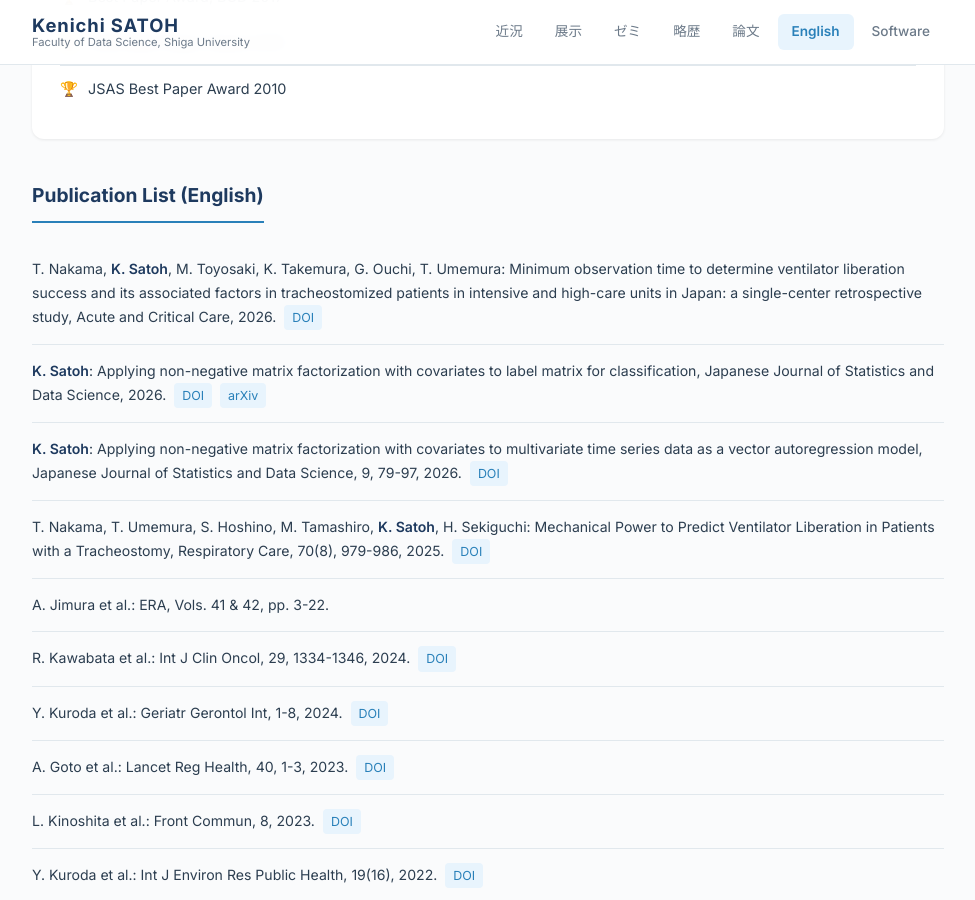
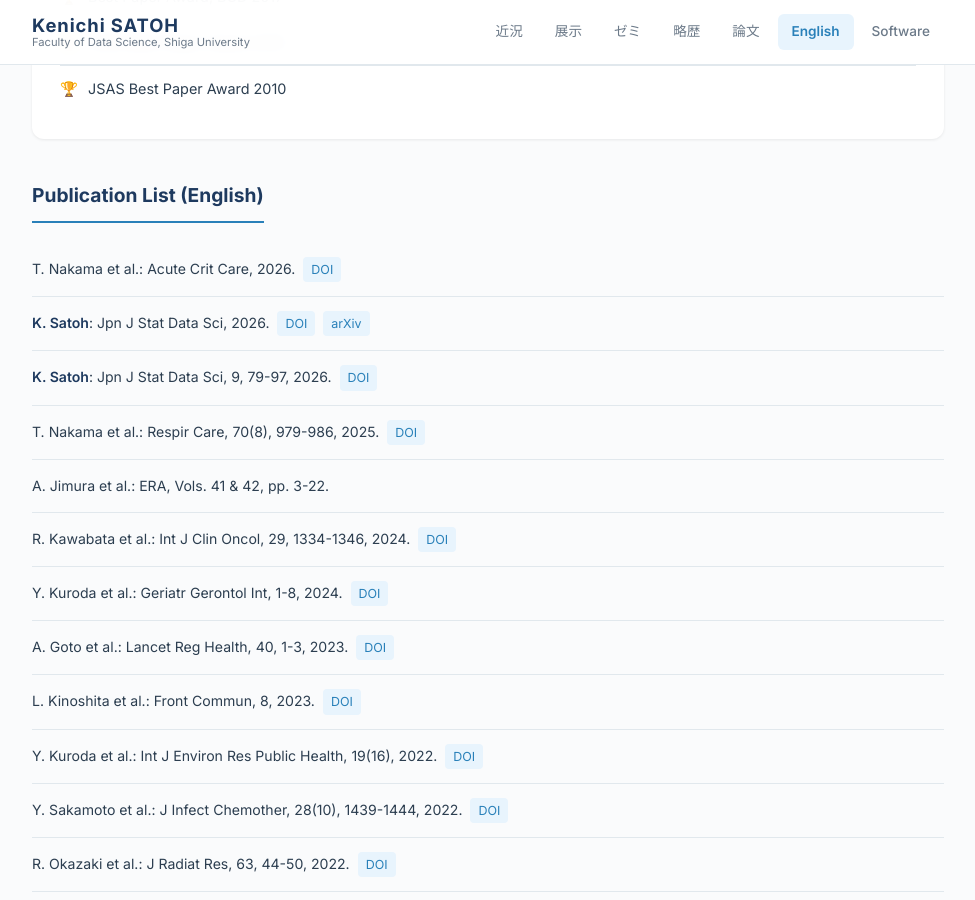
Before and after one commit to ksatohds/ksatohds.github.io, a Jekyll site: the page built from english.md, in a window 1280 px wide and 900 px high, scrolled down 1859 px. Shown: the whole window, without its empty margins (152-1127 px from the left). Built offline with Jekyll 4.4.1, drawn with Linux system fonts in a browser that asks for light colours.

Commit message:
20260825 english: Publication List を省略形に統一
上位4件だけが完全形（全著者・タイトル・誌名フルスペル）で、残り67件は
省略形という混在状態だったため、リストの表記規則
「著者: 誌名略, 巻(号), ページ, 年. DOI」（3名以上は et al.、タイトルなし）
に合わせて統一した。
- Acute and Critical Care 2026 → T. Nakama et al.: Acute Crit Care, 2026.
- JJSD 2026 (label matrix)     → K. Satoh: Jpn J Stat Data Sci, 2026.
- JJSD 9, 79-97, 2026 (VAR)    → K. Satoh: Jpn J Stat Data Sci, 9, 79-97, 2026.
- Respiratory Care 2025        → T. Nakama et al.: Respir Care, 70(8), 979-986, 2025.
誌名略は既存の Jpn J Biometrics 等に倣った。DOI・arXiv リンクは維持。
完全な書誌情報は papers.md（■学術論文）側に残している。

Co-Authored-By: Claude Fable 5 <noreply@anthropic.com>

```diff
--- a/english.md
+++ b/english.md
@@ -96,13 +96,13 @@ title: English
   <h2 class="section-title">Publication List (English)</h2>
 
   <ol class="pub-list">
-    <li>T. Nakama, <strong class="author-highlight">K. Satoh</strong>, M. Toyosaki, K. Takemura, G. Ouchi, T. Umemura: Minimum observation time to determine ventilator liberation success and its associated factors in tracheostomized patients in intensive and high-care units in Japan: a single-center retrospective study, Acute and Critical Care, 2026. <a class="pub-link" href="https://doi.org/10.4266/acc.000338">DOI</a></li>
+    <li>T. Nakama et al.: Acute Crit Care, 2026. <a class="pub-link" href="https://doi.org/10.4266/acc.000338">DOI</a></li>
 
-    <li><strong class="author-highlight">K. Satoh</strong>: Applying non-negative matrix factorization with covariates to label matrix for classification, Japanese Journal of Statistics and Data Science, 2026. <a class="pub-link" href="https://doi.org/10.1007/s42081-026-00349-x">DOI</a> <a class="pub-link" href="https://arxiv.org/abs/2510.10375">arXiv</a></li>
+    <li><strong class="author-highlight">K. Satoh</strong>: Jpn J Stat Data Sci, 2026. <a class="pub-link" href="https://doi.org/10.1007/s42081-026-00349-x">DOI</a> <a class="pub-link" href="https://arxiv.org/abs/2510.10375">arXiv</a></li>
 
-    <li><strong class="author-highlight">K. Satoh</strong>: Applying non-negative matrix factorization with covariates to multivariate time series data as a vector autoregression model, Japanese Journal of Statistics and Data Science, 9, 79-97, 2026. <a class="pub-link" href="https://doi.org/10.1007/s42081-025-00314-0">DOI</a></li>
+    <li><strong class="author-highlight">K. Satoh</strong>: Jpn J Stat Data Sci, 9, 79-97, 2026. <a class="pub-link" href="https://doi.org/10.1007/s42081-025-00314-0">DOI</a></li>
 
-    <li>T. Nakama, T. Umemura, S. Hoshino, M. Tamashiro, <strong class="author-highlight">K. Satoh</strong>, H. Sekiguchi: Mechanical Power to Predict Ventilator Liberation in Patients with a Tracheostomy, Respiratory Care, 70(8), 979-986, 2025. <a class="pub-link" href="https://doi.org/10.1089/respcare.12237">DOI</a></li>
+    <li>T. Nakama et al.: Respir Care, 70(8), 979-986, 2025. <a class="pub-link" href="https://doi.org/10.1089/respcare.12237">DOI</a></li>
 
     <li>A. Jimura et al.: ERA, Vols. 41 &amp; 42, pp. 3-22.</li>
 
```
